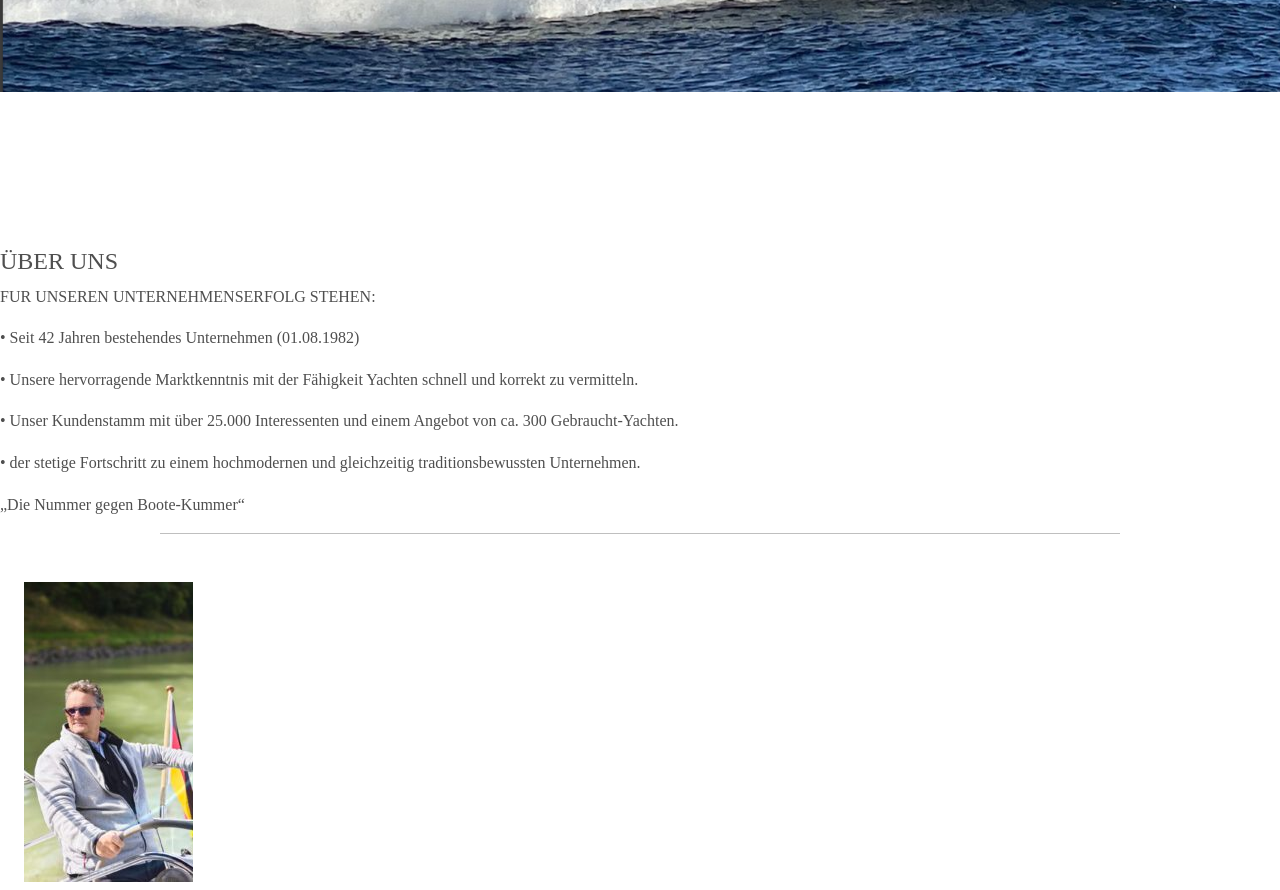
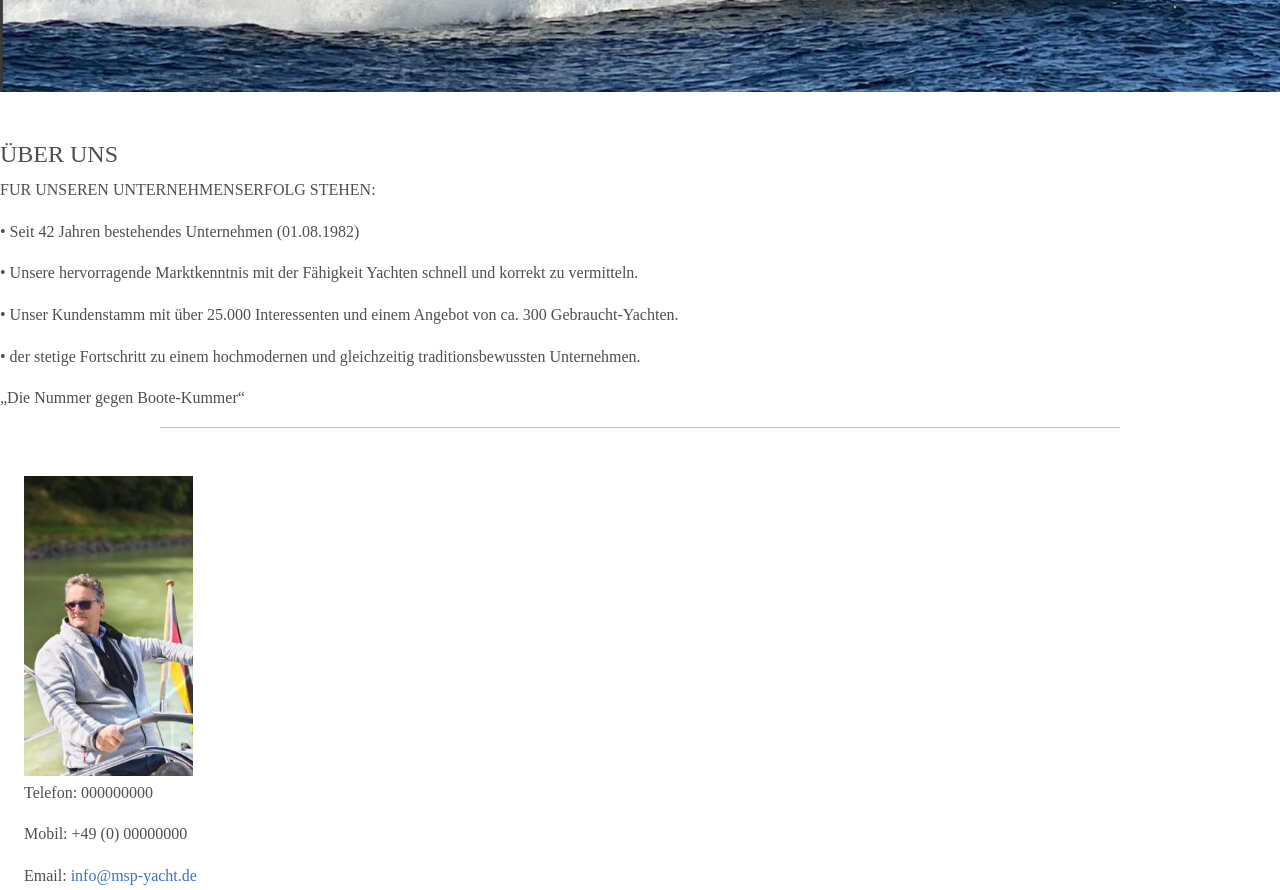
Before and after one commit to Muhammedshibilch/yacht, a React (Vite) app: page /aboutus in a window 1280 px wide. Shown: the part 1200-2090 px from the top of the page. Built offline with nearby package versions, Linux system fonts and the light colour scheme; a web font is replaced by a local one.

Commit message:
Update AboutUs.jsx

```diff
--- a/src/pages/AboutUs.jsx
+++ b/src/pages/AboutUs.jsx
@@ -10,15 +10,6 @@ const AboutUs = () => {
       <img src={about} alt="" />
       <div className="bg-blue-900 w-full h-22 lg:h-12">
         <div className="flex flex-col lg:flex-row justify-evenly items-center lg:items-start">
-          <h4 className="text-white mt-1 text-sm lg:text-base">
-            Phone: +000000000
-          </h4>
-          <h4 className="text-white mt-1 text-sm lg:text-base">
-            Mobile: +000000000000
-          </h4>
-          <h4 className="text-white mt-1 text-sm lg:text-base">
-            Mail: info@msp-yacht.de
-          </h4>
         </div>
       </div>
     </div>
```
